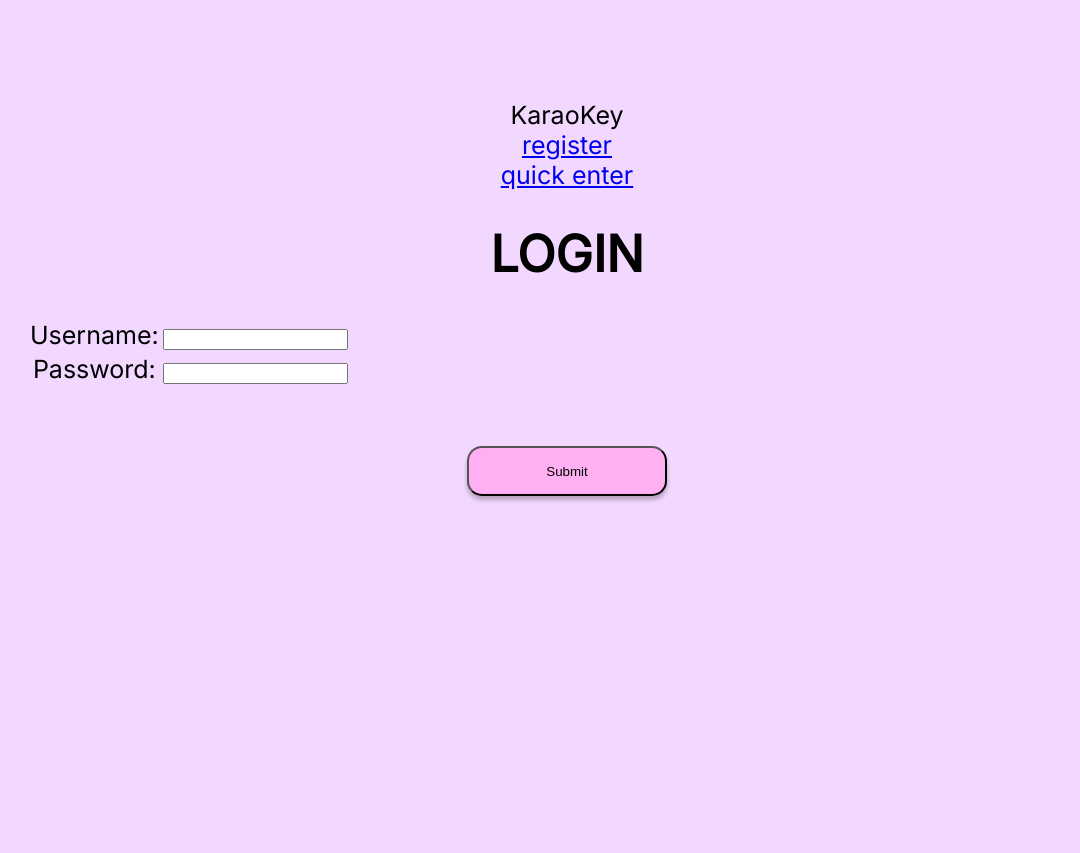
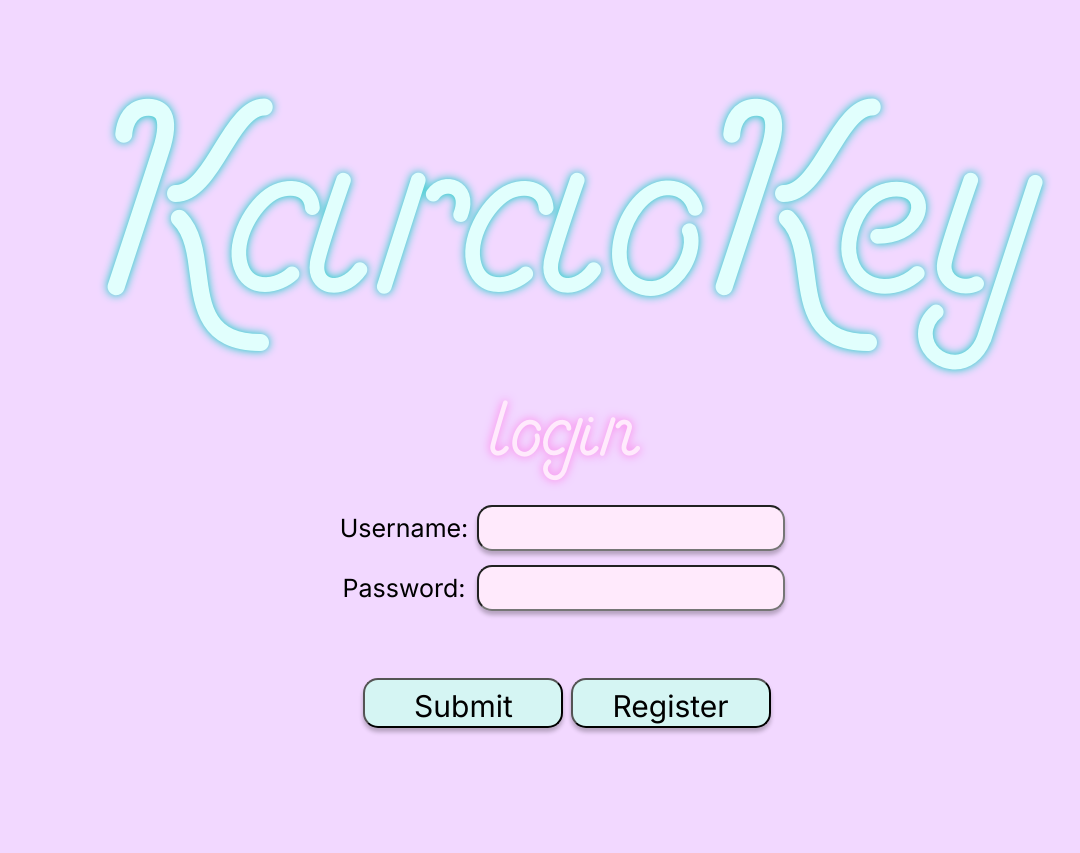
Before and after one commit to agercha/KaraoKey, a Django app: page /login in a window 1280 px wide. Shown: the whole page, without its empty margins (73-1153 px from the left). Before the commit the page ends 502 px from the top, so only its background shows below. Run offline with Django 4.2, Linux system fonts and the light colour scheme.

Commit message:
Added Style Changes for Login/Registration Pages.

```diff
--- a/web/KaraoKeySite/static/KaraoKeySite/karaokey.css
+++ b/web/KaraoKeySite/static/KaraoKeySite/karaokey.css
@@ -104,6 +104,17 @@ input[type=submit] {
   /*none for now */
 }
 
+#reg_login_logo{
+  font-family: SunsetClub; /* download this font */
+  font-style: normal;
+  font-weight: 20;
+  font-size: 80px;
+  line-height: 10px;
+  text-align: center;
+
+  color: #FFEAFC;
+  text-shadow: 0 0 10px #FD76E7;
+}
 
 /* Login Box */
 
@@ -114,6 +125,7 @@ input[type=submit] {
   margin: 25px;
   margin-left: auto;
   margin-right: auto;
+  display:inline-block;
 
   background: #FFB0F2;
   box-shadow: 0px 4px 4px rgba(0, 0, 0, 0.25);
@@ -143,3 +155,17 @@ input[type=submit] {
 
   color: #000000;
 }
+
+input{
+  background: #FFEAFC;
+  box-shadow: 0px 4px 4px rgba(0, 0, 0, 0.25);
+  border-radius: 15px;
+  width: 300px;
+  font-size: 40px;
+  height: 40px;
+  margin: 5px;
+}
+
+form{
+  display:inline-block;
+}
--- a/web/KaraoKeySite/templates/KaraoKeySite/login.html
+++ b/web/KaraoKeySite/templates/KaraoKeySite/login.html
@@ -7,19 +7,12 @@
 
 {% block page-content %}
 <div id="id_header_div">
-  <div id="id_site_name">
+  <div id="id_site_logo">
     KaraoKey
   </div>
-  <a href="register" id="id_register_link" class="reg_login">
-      register
-  </a>
-  <br>
-  <a href="quick_enter" id="id_quick_enter">
-      quick enter
-  </a>
 </div>
 <div id="main">
-  <h1 id="id_page_name">LOGIN</h1>
+  <h1 id="reg_login_logo">login</h1>
   <form method="post" action="{% url 'login' %}">
       <table>
           {% for field in form.visible_fields %}
@@ -41,7 +34,8 @@
       </table>
       {% csrf_token %}
       <br>
-      <button type="submit" id="id_login_button">Submit</button>
+        <button type="submit" id="id_register_button" class="reg_login_text">Submit</button>
+        <button onclick="window.location.href='register'" id="id_register_button" class="reg_login_text">Register</a>
   </form>
 </div>
 {% endblock %}
```
Also changed, not shown: web/KaraoKeySite/templates/KaraoKeySite/register.html (+5 -11 lines).
